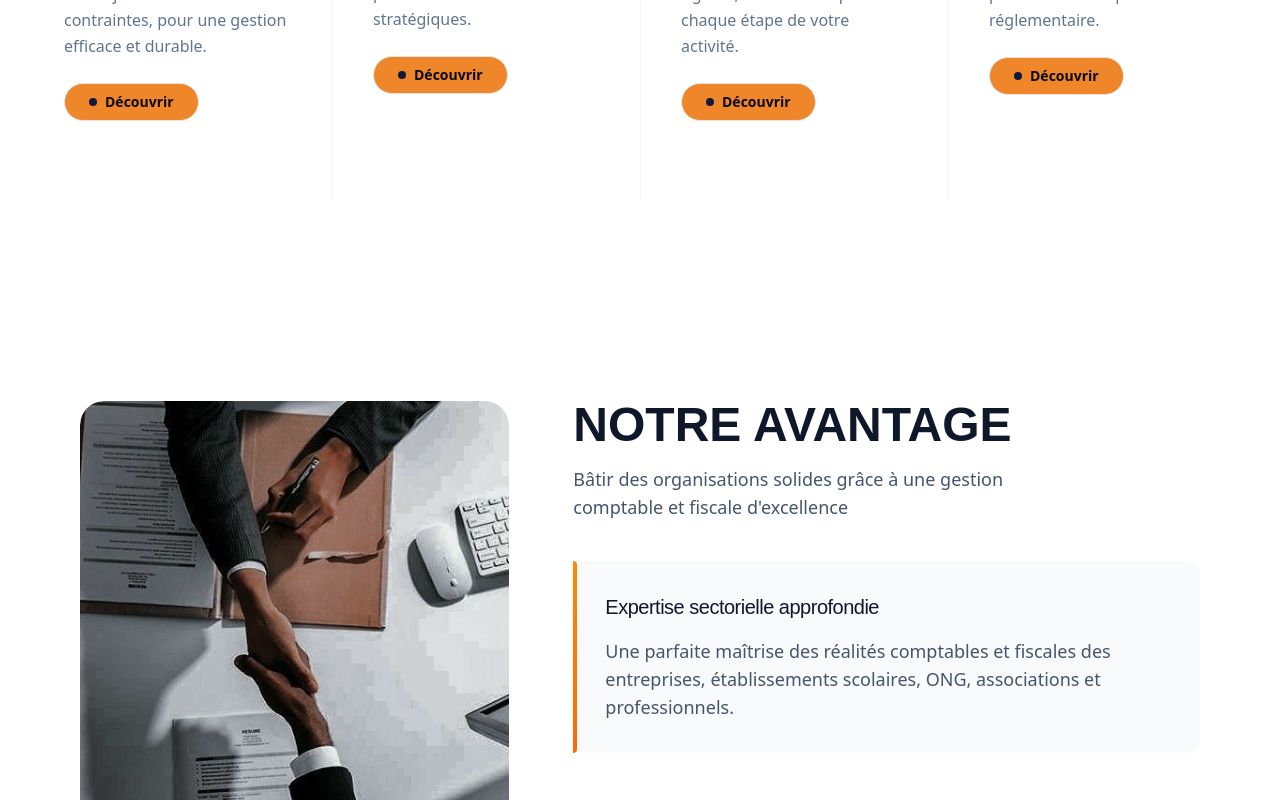
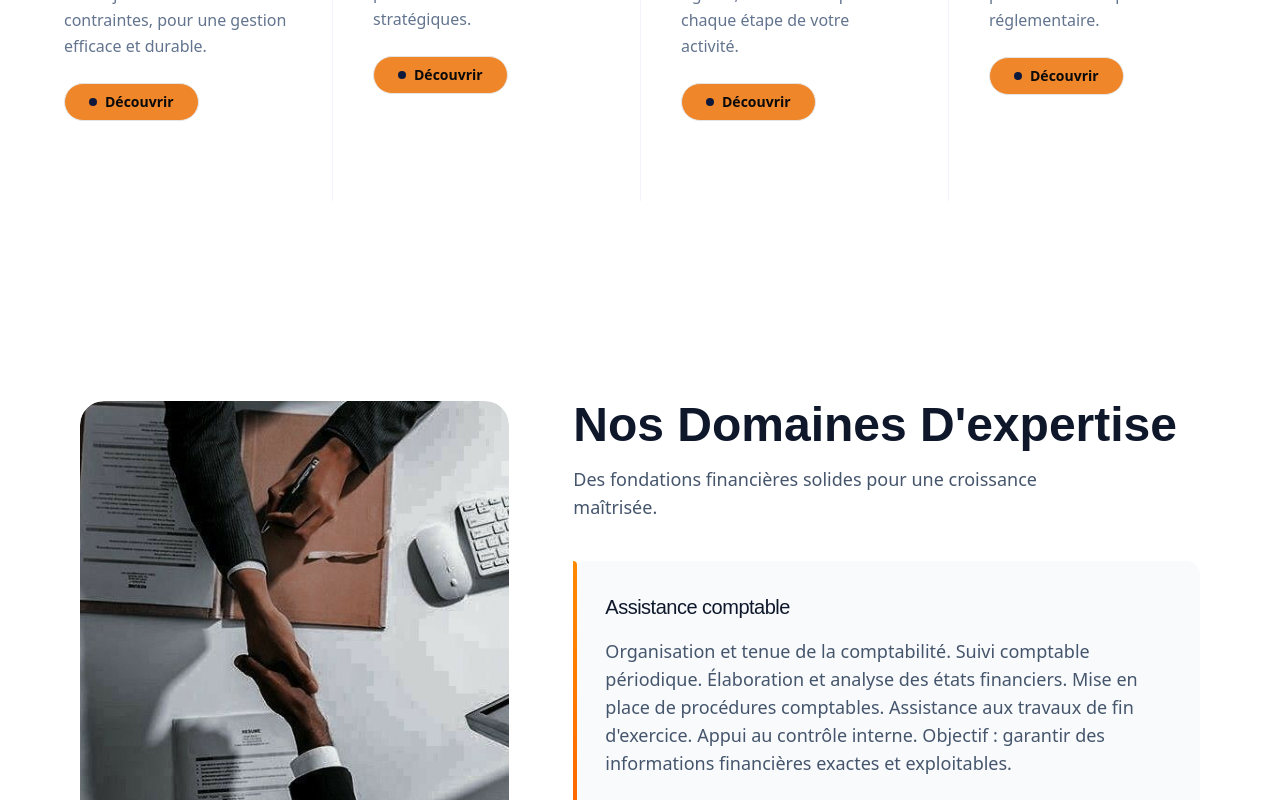
Before and after one commit to HermannRichy/well-steven, a Next.js app: page /services in a window 1280 px wide. Shown: the part 2000-2800 px from the top of the page. Built offline with nearby package versions, Linux system fonts and the light colour scheme; a web font is replaced by a local one.

Commit message:
Ajout des modifications à la section Hero

```diff
--- a/src/components/sections/Benefit.tsx
+++ b/src/components/sections/Benefit.tsx
@@ -22,10 +22,11 @@ export default function Benefit() {
                 </div>
                 <div className="grid grid-cols-1 md:grid-cols-2 lg:grid-cols-10 gap-6 mt-12">
                     {/* Notre expérience */}
+                    <div className="relative min-h-80 rounded-2xl overflow-hidden bg-cover bg-center lg:col-span-4 group">
     <div
-                        className="relative min-h-80 rounded-2xl overflow-hidden bg-cover bg-center lg:col-span-4"
+        className="absolute inset-0 bg-cover bg-center transition-transform duration-500 group-hover:scale-105"
         style={{ backgroundImage: "url('/images/hero1.jpg')" }}
-                    >
+    />
     <div className="absolute inset-0 bg-black/40" />
     <div className="relative z-10 flex items-end h-full p-6">
         <div className="backdrop-blur-md bg-white/10 border border-white/20 rounded-xl p-4">
@@ -39,6 +40,16 @@ export default function Benefit() {
             </p>
         </div>
     </div>
+
+    {/* Cercle orange animé */}
+    <div className="absolute bottom-2 right-1 w-10 h-10 rounded-full bg-orange-500 shadow-xl transition-all duration-300 group-hover:scale-110 group-hover:shadow-2xl">
+                            {/* Effet de lumière intérieure */}
+                            <div className="absolute top-2 left-2 w-3 h-3 rounded-full bg-white/50"></div>
+                            {/* Animation de pulsation légère */}
+                            <div className="absolute inset-0 rounded-full animate-pulse-slow bg-amber-400 opacity-30"></div>
+                        </div>
+                        {/* Glow effect autour du cercle */}
+                        <div className="absolute bottom-2 right-2 w-10 h-10 rounded-full animate-ping bg-orange-400 opacity-20"></div>
                     </div>
 
                     {/* Notre objectif */}
--- a/src/components/sections/FormationPlan.tsx
+++ b/src/components/sections/FormationPlan.tsx
@@ -258,7 +258,7 @@ Merci d'avance !`;
         <div className="flex flex-col lg:flex-row justify-between items-start lg:items-end mb-12 md:mb-16 gap-6 md:gap-8">
           <div className="space-y-3 md:space-y-4 w-full lg:w-2/3">
             <span className="text-[10px] sm:text-[11px] font-black uppercase tracking-[0.3em] md:tracking-[0.4em] text-slate-500 block">
-              NOTRE PLAN FORMATION
+              NOTRE PLAN DE FORMATION
             </span>
             <h1 className="text-3xl xs:text-4xl sm:text-5xl lg:text-6xl font-bold text-slate-900 leading-[1.1] tracking-tight">
               Formations abordables avec un suivi de qualité supérieure
--- a/src/components/sections/ProgrammeExperience.tsx
+++ b/src/components/sections/ProgrammeExperience.tsx
@@ -241,11 +241,11 @@ Je souhaiterais intégrer ce programme. Pourriez-vous me donner plus d'informati
 
           <div className="flex flex-col items-center gap-4">
             <InteractiveHoverButton
-                              onClick={() => redirectToWhatsApp}
-                              className="bg-secondary text-slate-900 text-sm py-3 font-bold w-fit"
-                            >
-                              Intégrez le programme
-                            </InteractiveHoverButton>
+  onClick={redirectToWhatsApp}
+  className="bg-secondary text-slate-900 text-sm py-3 font-bold w-fit"
+>
+  Intégrez le programme
+</InteractiveHoverButton>
             <p className="text-sm font-medium text-orange-500 uppercase tracking-widest">
               WELL STEVEN SARL — L’excellence comptable au service de votre avenir professionnel.
             </p>
--- a/src/components/sections/ServiceCta.tsx
+++ b/src/components/sections/ServiceCta.tsx
@@ -32,7 +32,7 @@ const CTASection: React.FC = () => {
           className="max-w-3xl space-y-6 lg:space-y-10"
         >
           <span className="text-[10px] lg:text-[11px] font-black uppercase tracking-[0.3em] lg:tracking-[0.4em] text-white/90 block">
-            Cabinet d&apos;Assistance Comptable, Fiscale et de Formation
+              CABINET D&apos;ASSISTANCE COMPTABLE, FISCALE, ET DE FORMATION PROFESSIONNELLE
           </span>
           <h2 className="text-2xl font-momo lg:text-3xl xl:text-4xl 2xl:text-7xl font-bold text-white leading-[1.05] tracking-tight">
             Sécuriser vos obligations. Structurer votre gestion. Développer vos compétences.
--- a/src/components/sections/ServiceFeatures.tsx
+++ b/src/components/sections/ServiceFeatures.tsx
@@ -177,7 +177,7 @@ const FeaturesGrid: React.FC = () => {
             className="max-w-3xl space-y-6 lg:space-y-10"
           >
             <span className="text-[10px] lg:text-[11px] font-black uppercase tracking-[0.4em] text-white/90 block">
-              Cabinet d&apos;Assistance Comptable, Fiscale et de Formation
+                CABINET D&apos;ASSISTANCE COMPTABLE, FISCALE, ET DE FORMATION PROFESSIONNELLE
             </span>
             <h2 className="text-2xl font-momo lg:text-3xl xl:text-4xl 2xl:text-7xl font-bold text-white leading-[1.05] tracking-tight">
               Sécuriser vos obligations. Structurer votre gestion. Développer vos compétences.
--- a/src/components/sections/ServiceHero.tsx
+++ b/src/components/sections/ServiceHero.tsx
@@ -6,7 +6,7 @@ export default function ServiceHero() {
             {/* Texte */}
             <div className="mx-auto max-w-4xl px-4 md:px-6 text-center">
                 <span className="font-momo block text-xs md:text-sm font-semibold tracking-widest text-neutral-500">
-                    CABINET D&apos;ASSISTANCE COMPTABLE, FISCALE ET DE FORMATION
+                    CABINET D&apos;ASSISTANCE COMPTABLE, FISCALE, ET DE FORMATION PROFESSIONNELLE
                 </span>
 
                 <h1 className="font-momo mt-4 md:mt-6 text-2xl md:text-3xl lg:text-5xl font-extrabold leading-tight tracking-tight text-neutral-900">
--- a/src/components/sections/ServiceSpeciaux.tsx
+++ b/src/components/sections/ServiceSpeciaux.tsx
@@ -10,29 +10,14 @@ const ServiceSpeciaux: React.FC = () => {
   const services = [
     {
       id: 0,
-      title: "Expertise sectorielle approfondie",
-      description: "Une parfaite maîtrise des réalités comptables et fiscales des entreprises, établissements scolaires, ONG, associations et professionnels."
+      title: "Assistance comptable",
+      description: "Organisation et tenue de la comptabilité. Suivi comptable périodique. Élaboration et analyse des états financiers. Mise en place de procédures comptables. Assistance aux travaux de fin d'exercice. Appui au contrôle interne. Objectif : garantir des informations financières exactes et exploitables."
     },
     {
       id: 1,
-      title: "Des experts qualifiés et expérimentés",
-      description: "Une équipe de professionnels rigoureux, engagés et à jour des exigences réglementaires et fiscales."
+      title: "Assistance fiscale",
+      description: "Déclarations fiscales et sociales. Suivi des échéances fiscales. Assistance lors des contrôles fiscaux. Optimisation fiscale dans le respect des textes. Conseil en fiscalité des entreprises.  Objectif : sécuriser la conformité fiscale et réduire les risques."
     },
-    {
-      id: 2,
-      title: "Assistance comptable et fiscale digitalisée (cloud)",
-      description: "Un suivi moderne, sécurisé et accessible en temps réel pour une meilleure prise de décision."
-    },
-    {
-      id: 3,
-      title: "Solutions comptables et fiscales sur mesure",
-      description: "Des dispositifs adaptés à votre statut juridique, à votre secteur d'activité et à vos objectifs stratégiques."
-    },
-    {
-      id: 4,
-      title: "Accompagnement client dédié et personnalisé",
-      description: "Un suivi de proximité, des conseils stratégiques continus et une réelle disponibilité pour vos enjeux."
-    }
   ];
 
   return (
@@ -67,7 +52,7 @@ const ServiceSpeciaux: React.FC = () => {
                 transition={{ duration: 0.6 }}
                 className="text-3xl font-momo lg:text-4xl xl:text-5xl font-bold text-slate-900 mb-3 lg:mb-4"
               >
-                NOTRE AVANTAGE
+                Nos Domaines D'expertise
               </motion.h1>
               <motion.p
                 initial={{ opacity: 0, y: 20 }}
@@ -75,7 +60,7 @@ const ServiceSpeciaux: React.FC = () => {
                 transition={{ duration: 0.6, delay: 0.2 }}
                 className="text-slate-600 text-base lg:text-lg max-w-lg"
               >
-                Bâtir des organisations solides grâce à une gestion comptable et fiscale d'excellence
+                Des fondations financières solides pour une croissance maîtrisée.
               </motion.p>
             </div>
 
```
Lines whose indentation alone changed are shown as unchanged.
